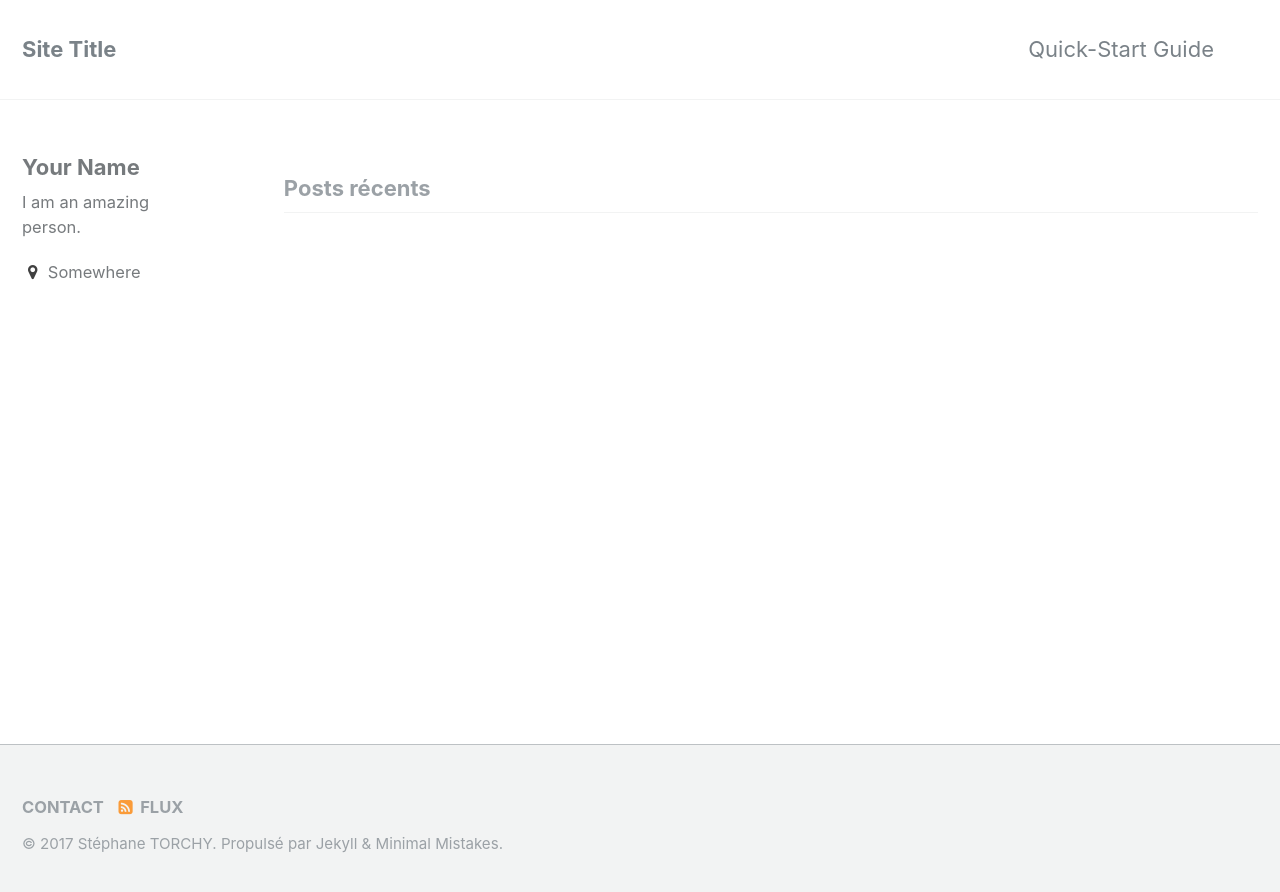
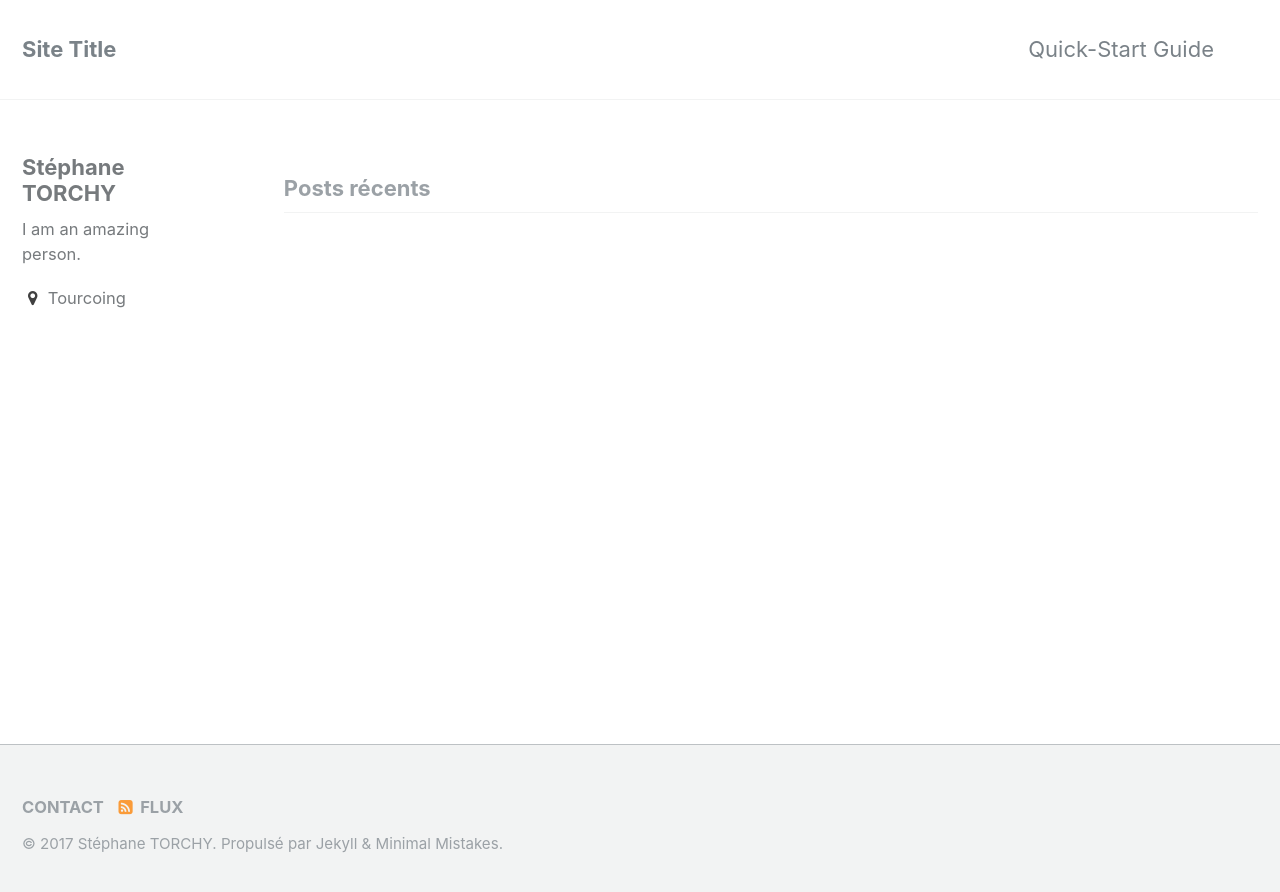
Before and after one commit to Tindome/SiteModel20170508, a Jekyll site: the page built from index.html, in a window 1280 px wide. Shown: the top 892 px of the page. Built offline with Jekyll 4.4.1, drawn with Linux system fonts in a browser that asks for light colours; the list of posts is cut into pages by our own code.

Commit message:
Update _config.yml

```diff
--- a/_config.yml
+++ b/_config.yml
@@ -77,10 +77,10 @@ analytics:
 
 # Site Author
 author:
-  name             : "Your Name"
+  name             : "Stéphane TORCHY"
   avatar           : # path of avatar image, e.g. "/assets/images/bio-photo.jpg"
   bio              : "I am an amazing person."
-  location         : "Somewhere"
+  location         : "Tourcoing"
   email            :
   uri              :
   bitbucket        :
```
